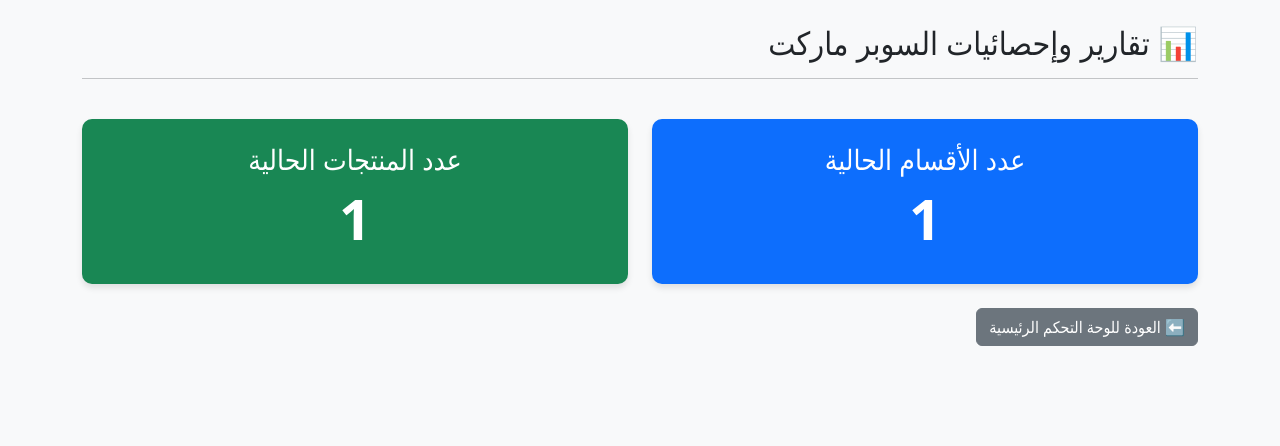
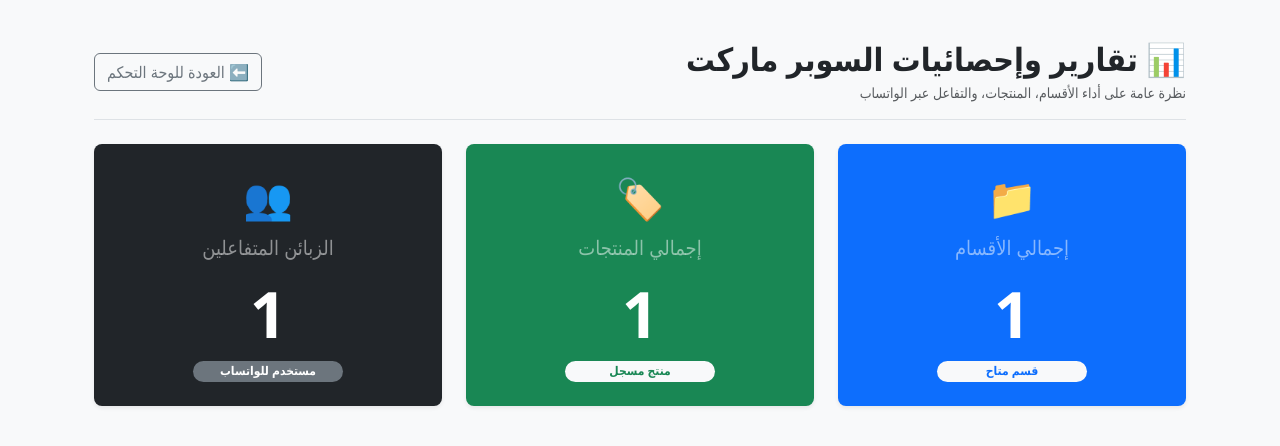
Before and after one commit to fyw35855-web/wat2, a FastAPI app: template templates/reports.html in a window 1280 px wide. Shown: the part 56-502 px from the top of the page. Run offline with FastAPI, Linux system fonts and the light colour scheme; the template is opened without the code that fills it: most values are stand-ins (such as "Sample title", 1, 10 or a date in 2020); parts of the project's set-up code (start-up, migrations or seed data) failed here and were passed over.

Commit message:
Update reports.html

```diff
--- a/templates/reports.html
+++ b/templates/reports.html
@@ -1,30 +1,61 @@
 {% extends "layout.html" %}
 
 {% block content %}
-<div class="row">
-    <div class="col-12 mb-4">
-        <h2>📊 تقارير وإحصائيات السوبر ماركت</h2>
-        <hr>
+<div class="container-fluid py-3">
+    <!-- عنوان الصفحة -->
+    <div class="d-flex justify-content-between align-items-center mb-4 border-bottom pb-3">
+        <div>
+            <h2 class="fw-bold text-dark m-0">📊 تقارير وإحصائيات السوبر ماركت</h2>
+            <p class="text-muted small m-0 mt-1">نظرة عامة على أداء الأقسام، المنتجات، والتفاعل عبر الواتساب</p>
+        </div>
+        <a href="/admin" class="btn btn-outline-secondary">
+            ⬅️ العودة للوحة التحكم
+        </a>
     </div>
 
-    <div class="col-md-6">
-        <div class="card p-4 bg-primary text-white text-center">
-            <h3>عدد الأقسام الحالية</h3>
-            <h1 class="display-4 fw-bold">{{ dept_count }}</h1>
+    <!-- كروت الإحصائيات -->
+    <div class="row g-4">
+        <!-- عدد الأقسام -->
+        <div class="col-md-4">
+            <div class="card border-0 shadow-sm rounded-3 bg-primary text-white h-100">
+                <div class="card-body p-4 text-center d-flex flex-column justify-content-between">
+                    <div>
+                        <div class="fs-1 mb-2">📁</div>
+                        <h5 class="card-title text-white-50">إجمالي الأقسام</h5>
+                    </div>
+                    <h1 class="display-3 fw-bold my-2">{{ dept_count }}</h1>
+                    <span class="badge bg-light text-primary w-50 mx-auto rounded-pill">قسم متاح</span>
+                </div>
+            </div>
         </div>
-    </div>
 
-    <div class="col-md-6">
-        <div class="card p-4 bg-success text-white text-center">
-            <h3>عدد المنتجات الحالية</h3>
-            <h1 class="display-4 fw-bold">{{ prod_count }}</h1>
+        <!-- عدد المنتجات -->
+        <div class="col-md-4">
+            <div class="card border-0 shadow-sm rounded-3 bg-success text-white h-100">
+                <div class="card-body p-4 text-center d-flex flex-column justify-content-between">
+                    <div>
+                        <div class="fs-1 mb-2">🏷️</div>
+                        <h5 class="card-title text-white-50">إجمالي المنتجات</h5>
+                    </div>
+                    <h1 class="display-3 fw-bold my-2">{{ prod_count }}</h1>
+                    <span class="badge bg-light text-success w-50 mx-auto rounded-pill">منتج مسجل</span>
+                </div>
+            </div>
+        </div>
+
+        <!-- عدد الزبائن -->
+        <div class="col-md-4">
+            <div class="card border-0 shadow-sm rounded-3 bg-dark text-white h-100">
+                <div class="card-body p-4 text-center d-flex flex-column justify-content-between">
+                    <div>
+                        <div class="fs-1 mb-2">👥</div>
+                        <h5 class="card-title text-white-50">الزبائن المتفاعلين</h5>
+                    </div>
+                    <h1 class="display-3 fw-bold my-2">{{ customer_count }}</h1>
+                    <span class="badge bg-secondary w-50 mx-auto rounded-pill">مستخدم للواتساب</span>
+                </div>
+            </div>
         </div>
     </div>
 </div>
-
-<div class="row mt-4">
-    <div class="col-12">
-        <a href="/admin" class="btn btn-secondary">⬅️ العودة للوحة التحكم الرئيسية</a>
-    </div>
-</div>
 {% endblock %}
```
